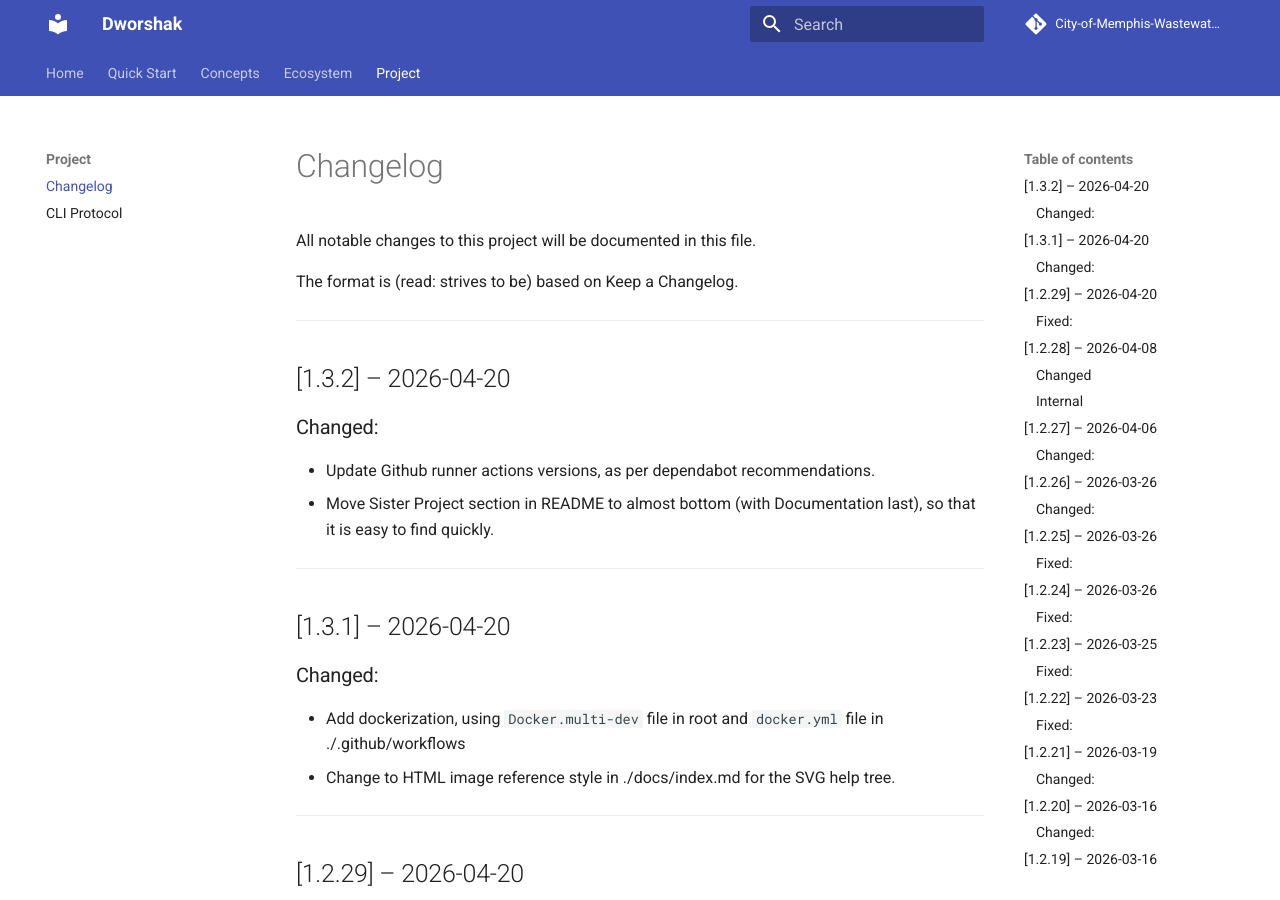
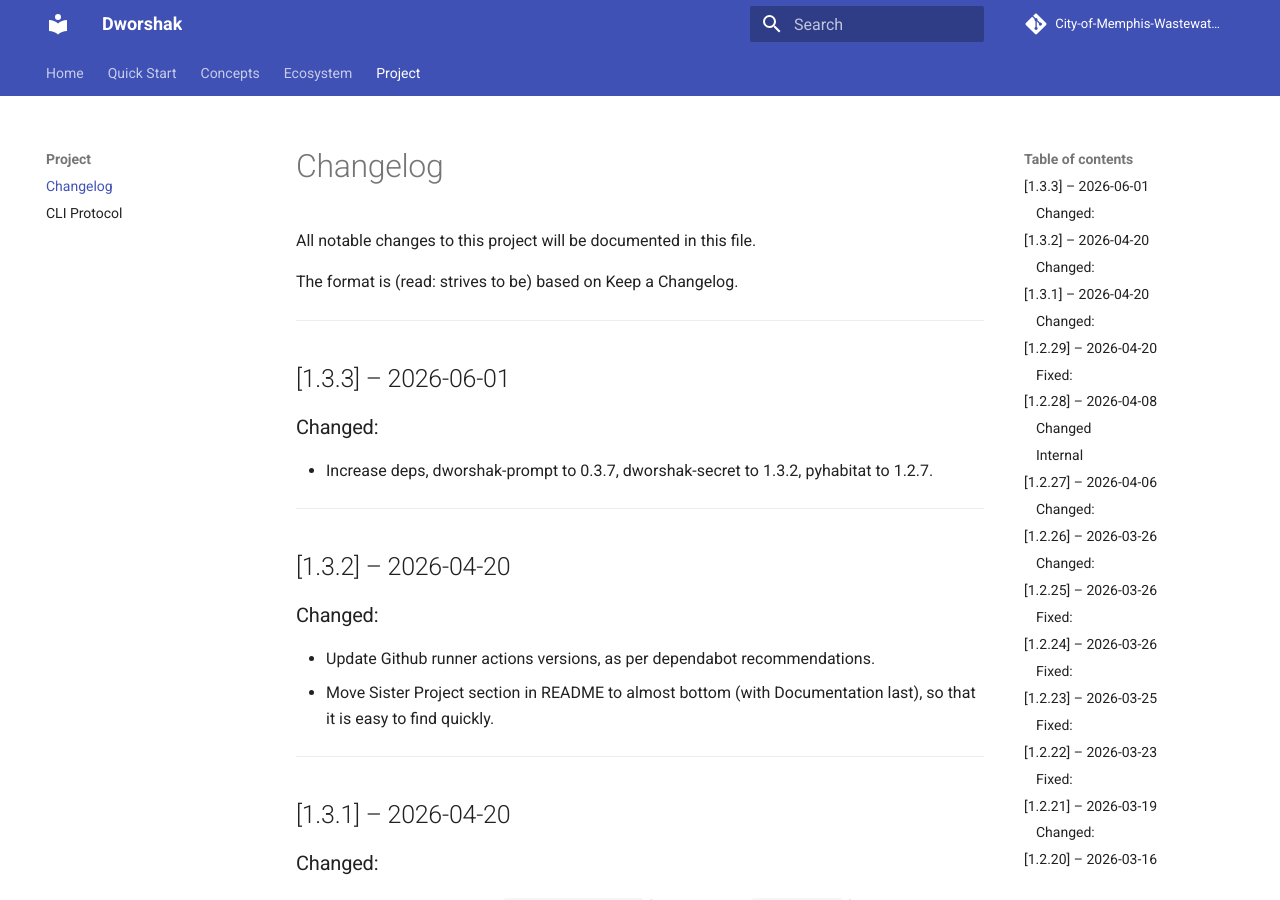
Before and after one commit to City-of-Memphis-Wastewater/dworshak, an MkDocs documentation site: the page built from docs/CHANGELOG.md, in a window 1280 px wide and 900 px high. Built offline with MkDocs 1.6.1 and Material for MkDocs 9.7.7, drawn with Linux system fonts in a browser that asks for light colours; comment, search, counter and statistics services are not loaded.

Commit message:
increase deps, dworshak-prompt to 0.3.7, dworshak-secret to 1.3.2, pyhabitat to 1.2.7. bump to 1.3.3 and write changelog. prepare to helptree and tag

```diff
--- a/docs/CHANGELOG.md
+++ b/docs/CHANGELOG.md
@@ -3,6 +3,12 @@
 All notable changes to this project will be documented in this file.
 
 The format is (read: strives to be) based on Keep a Changelog.
+
+---
+
+## [1.3.3] – 2026-06-01
+### Changed:
+- Increase deps, dworshak-prompt to 0.3.7, dworshak-secret to 1.3.2, pyhabitat to 1.2.7.
 
 ---
 
```
Also changed, not shown: 1 other file.
